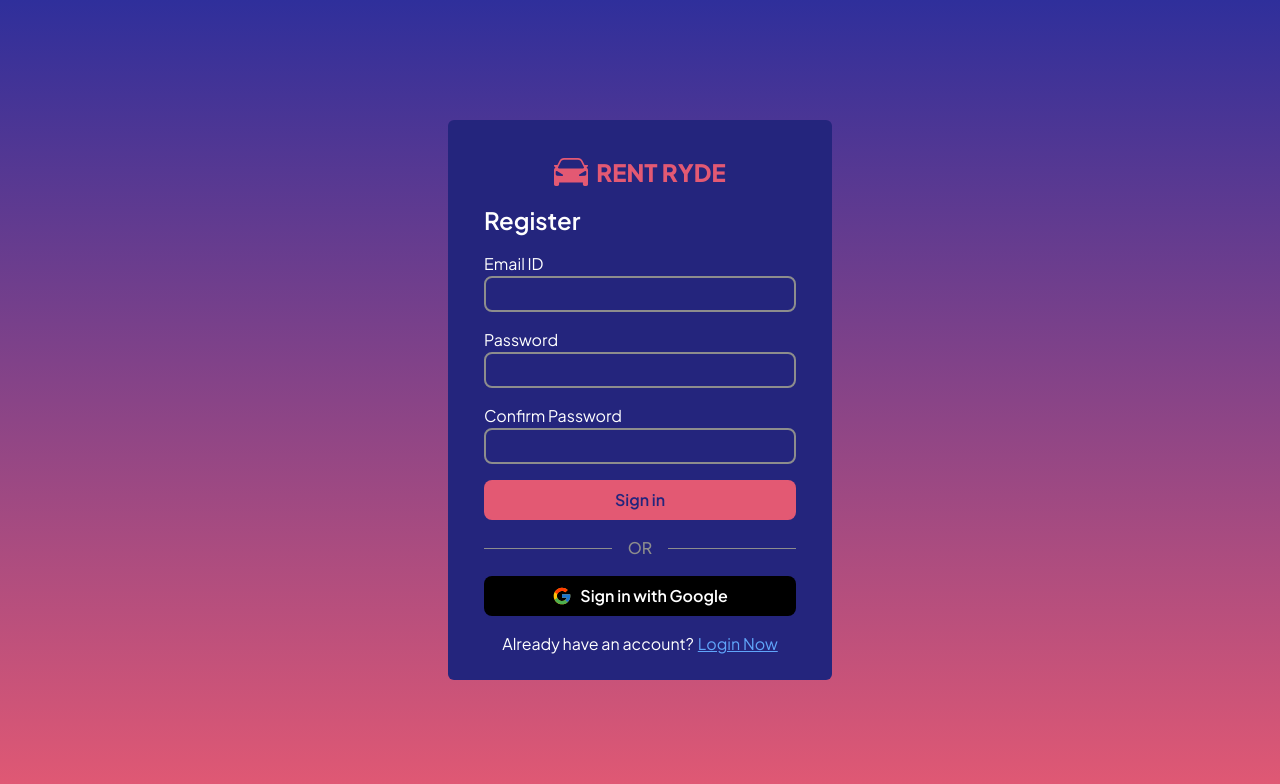
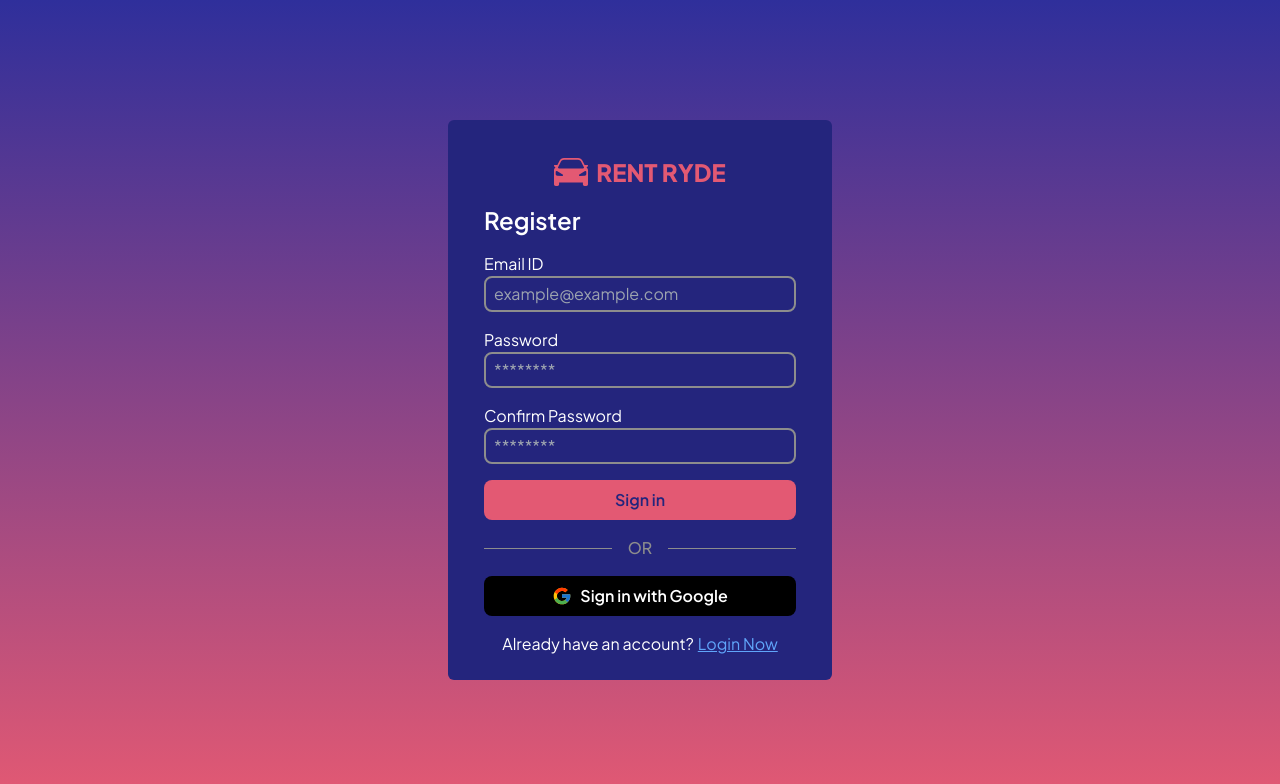
Before and after one commit to akshithP/rent-ryde, a Next.js app: page /auth in a window 1280 px wide. Shown: the top 784 px of the page. Built offline with nearby package versions, Linux system fonts and the light colour scheme.

Commit message:
Added simple placeholders

```diff
--- a/components/Auth Form/Login.tsx
+++ b/components/Auth Form/Login.tsx
@@ -5,6 +5,7 @@
 import { FcGoogle as GoogleIcon } from "react-icons/fc";
 
 const Login = ({ switchToRegiser }: any) => {
+    // States to manage the email and password
   return (
     <div>
       <div className="grid grid-col-1 p-4 gap-4 text-textPrimary">
@@ -36,6 +37,7 @@
           <h1>Email ID</h1>
           <input
             className="bg-transparent px-2 py-1 rounded-lg border-2 border-borderCol focus:outline-none"
+            placeholder="example@example.com"
             type="email"
           ></input>
         </div>
@@ -46,6 +48,7 @@
           <input
             className="bg-transparent px-2 py-1 rounded-lg border-2 border-borderCol focus:outline-none"
             type="password"
+            placeholder="********"
           ></input>
         </div>
 
--- a/components/Auth Form/Register.tsx
+++ b/components/Auth Form/Register.tsx
@@ -37,6 +37,7 @@
           <input
             className="bg-transparent px-2 py-1 rounded-lg border-2 border-borderCol focus:outline-none"
             type="email"
+            placeholder="example@example.com"
           ></input>
         </div>
 
@@ -46,6 +47,7 @@
           <input
             className="bg-transparent px-2 py-1 rounded-lg border-2 border-borderCol focus:outline-none"
             type="password"
+            placeholder="********"
           ></input>
         </div>
 
@@ -55,6 +57,7 @@
           <input
             className="bg-transparent px-2 py-1 rounded-lg border-2 border-borderCol focus:outline-none"
             type="password"
+            placeholder="********"
           ></input>
         </div>
 
```
